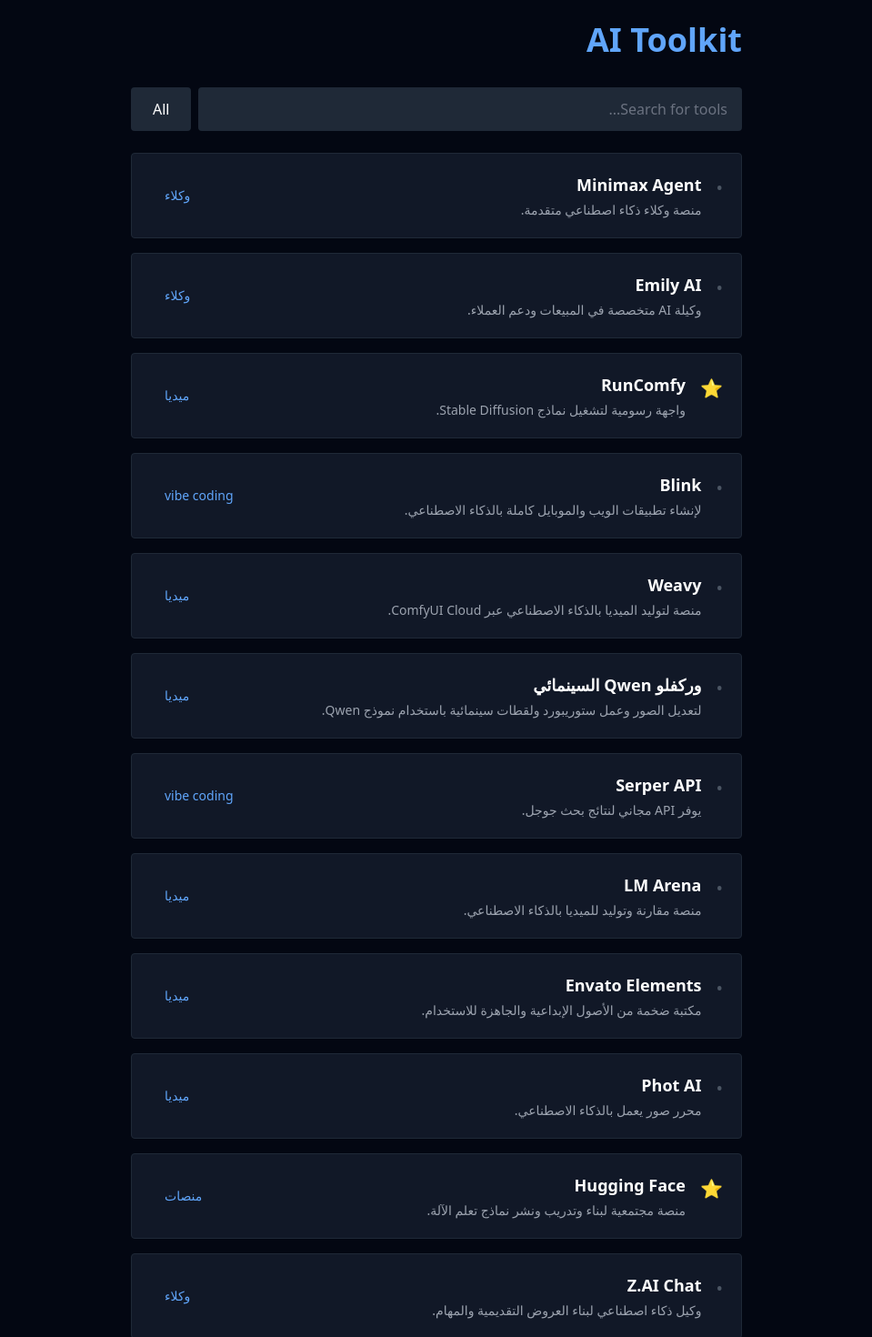
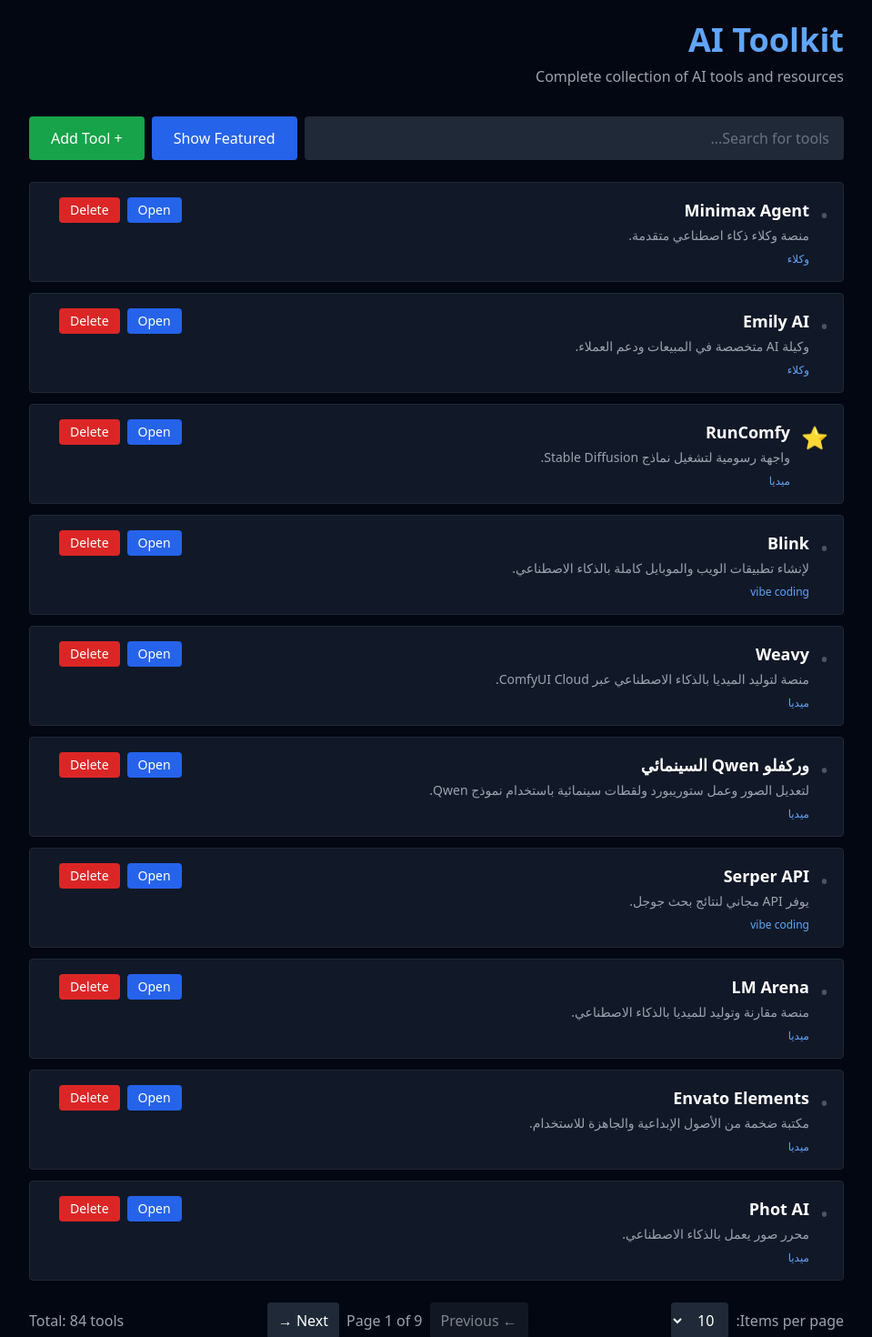
Before and after one commit to Omarhussien2/toolkit, a React (Vite) app: page / in a window 1280 px wide. Shown: the top 1470 px of the page at 91% size, without its empty margins (160-1119 px from the left). Built offline with nearby package versions, Linux system fonts and the light colour scheme.

Commit message:
Add full-featured toolkit: search, filter, pagination, add/delete tools

```diff
--- a/App.tsx
+++ b/App.tsx
@@ -1,13 +1,18 @@
-import React, { useState, useMemo } from 'react';
+import React, { useState, useMemo, useEffect } from 'react';
 import { initialTools } from './data';
 
 function App() {
   const [searchQuery, setSearchQuery] = useState('');
-  const [filterMode, setFilterMode] = useState('all'); // 'all' or 'featured'
+  const [filterMode, setFilterMode] = useState('all');
+  const [currentPage, setCurrentPage] = useState(1);
+  const [itemsPerPage, setItemsPerPage] = useState(10);
+  const [allTools, setAllTools] = useState(initialTools || []);
+  const [showAddForm, setShowAddForm] = useState(false);
+  const [newTool, setNewTool] = useState({ name: '', description: '', category: '', toolUrl: '', featured: false });
 
-  // Filter tools based on search and featured status
+  // Filter and search logic
   const filteredTools = useMemo(() => {
-    let result = initialTools || [];
+    let result = allTools;
 
     if (filterMode === 'featured') {
       result = result.filter(tool => tool.featured);
@@ -16,80 +21,179 @@ function App() {
     if (searchQuery.trim()) {
       result = result.filter(tool =>
         tool.name.toLowerCase().includes(searchQuery.toLowerCase()) ||
-        tool.description.toLowerCase().includes(searchQuery.toLowerCase())
+        tool.description?.toLowerCase().includes(searchQuery.toLowerCase()) ||
+        tool.category?.toLowerCase().includes(searchQuery.toLowerCase())
       );
     }
 
     return result;
-  }, [searchQuery, filterMode]);
+  }, [searchQuery, filterMode, allTools]);
+
+  // Pagination logic
+  const totalPages = Math.ceil(filteredTools.length / itemsPerPage);
+  const paginatedTools = filteredTools.slice(
+    (currentPage - 1) * itemsPerPage,
+    currentPage * itemsPerPage
+  );
+
+  const handleAddTool = () => {
+    if (newTool.name && newTool.toolUrl) {
+      const tool = {
+        id: `tool-${Date.now()}`,
+        ...newTool,
+      };
+      setAllTools([...allTools, tool]);
+      setNewTool({ name: '', description: '', category: '', toolUrl: '', featured: false });
+      setShowAddForm(false);
+      setCurrentPage(1);
+    }
+  };
+
+  const handleDeleteTool = (id) => {
+    setAllTools(allTools.filter(tool => tool.id !== id));
+  };
 
   return (
     <div className="min-h-screen bg-gray-950 text-white p-6">
       {/* Header */}
-      <div className="max-w-2xl mx-auto mb-8">
-        <h1 className="text-4xl font-bold text-blue-400">AI Toolkit</h1>
+      <div className="max-w-4xl mx-auto mb-8">
+        <h1 className="text-4xl font-bold text-blue-400 mb-2">AI Toolkit</h1>
+        <p className="text-gray-400">Complete collection of AI tools and resources</p>
       </div>
 
-      {/* Search Bar */}
-      <div className="max-w-2xl mx-auto mb-6">
+      {/* Search & Filter Section */}
+      <div className="max-w-4xl mx-auto mb-6 space-y-4">
         <div className="flex gap-2">
-          <div className="flex-1 relative">
+          <div className="flex-1">
             <input
               type="text"
               placeholder="Search for tools..."
               value={searchQuery}
-              onChange={(e) => setSearchQuery(e.target.value)}
+              onChange={(e) => {
+                setSearchQuery(e.target.value);
+                setCurrentPage(1);
+              }}
               className="w-full bg-gray-800 text-white rounded px-4 py-3 focus:outline-none focus:ring-2 focus:ring-blue-500 placeholder-gray-500"
             />
           </div>
           <button
-            onClick={() => setFilterMode(filterMode === 'all' ? 'featured' : 'all')}
-            className="px-6 py-3 bg-gray-800 hover:bg-gray-700 rounded font-medium transition"
+            onClick={() => {
+              setFilterMode(filterMode === 'all' ? 'featured' : 'all');
+              setCurrentPage(1);
+            }}
+            className="px-6 py-3 bg-blue-600 hover:bg-blue-700 rounded font-medium transition"
           >
-            {filterMode === 'all' ? 'All' : 'Featured'}
+            {filterMode === 'all' ? 'Show Featured' : 'Show All'}
+          </button>
+          <button
+            onClick={() => setShowAddForm(!showAddForm)}
+            className="px-6 py-3 bg-green-600 hover:bg-green-700 rounded font-medium transition"
+          >
+            + Add Tool
           </button>
         </div>
+
+        {/* Add Tool Form */}
+        {showAddForm && (
+          <div className="bg-gray-800 border border-gray-700 rounded p-4 space-y-3">
+            <input
+              type="text"
+              placeholder="Tool Name"
+              value={newTool.name}
+              onChange={(e) => setNewTool({ ...newTool, name: e.target.value })}
+              className="w-full bg-gray-900 text-white rounded px-3 py-2 focus:outline-none focus:ring-2 focus:ring-blue-500"
+            />
+            <textarea
+              placeholder="Description"
+              value={newTool.description}
+              onChange={(e) => setNewTool({ ...newTool, description: e.target.value })}
+              className="w-full bg-gray-900 text-white rounded px-3 py-2 focus:outline-none focus:ring-2 focus:ring-blue-500 h-20"
+            />
+            <input
+              type="text"
+              placeholder="Category"
+              value={newTool.category}
+              onChange={(e) => setNewTool({ ...newTool, category: e.target.value })}
+              className="w-full bg-gray-900 text-white rounded px-3 py-2 focus:outline-none focus:ring-2 focus:ring-blue-500"
+            />
+            <input
+              type="url"
+              placeholder="Tool URL"
+              value={newTool.toolUrl}
+              onChange={(e) => setNewTool({ ...newTool, toolUrl: e.target.value })}
+              className="w-full bg-gray-900 text-white rounded px-3 py-2 focus:outline-none focus:ring-2 focus:ring-blue-500"
+            />
+            <label className="flex items-center gap-2 cursor-pointer">
+              <input
+                type="checkbox"
+                checked={newTool.featured}
+                onChange={(e) => setNewTool({ ...newTool, featured: e.target.checked })}
+                className="w-4 h-4"
+              />
+              <span>Mark as Featured</span>
+            </label>
+            <div className="flex gap-2">
+              <button
+                onClick={handleAddTool}
+                className="px-4 py-2 bg-green-600 hover:bg-green-700 rounded transition"
+              >
+                Save Tool
+              </button>
+              <button
+                onClick={() => setShowAddForm(false)}
+                className="px-4 py-2 bg-gray-700 hover:bg-gray-600 rounded transition"
+              >
+                Cancel
+              </button>
+            </div>
+          </div>
+        )}
       </div>
 
       {/* Tools List */}
-      <div className="max-w-2xl mx-auto space-y-4">
-        {filteredTools.length > 0 ? (
-          filteredTools.map((tool) => (
+      <div className="max-w-4xl mx-auto space-y-3 mb-6">
+        {paginatedTools.length > 0 ? (
+          paginatedTools.map((tool) => (
             <div
               key={tool.id}
-              onClick={() => window.open(tool.toolUrl, '_blank')}
-              className="bg-gray-900 border border-gray-800 rounded p-5 hover:bg-gray-800 hover:border-gray-700 cursor-pointer transition flex items-center justify-between group"
+              className="bg-gray-900 border border-gray-800 rounded p-4 hover:bg-gray-800 hover:border-gray-700 transition flex items-start justify-between group"
             >
-              <div className="flex items-start gap-4 flex-1 min-w-0">
-                {/* Star Icon */}
-                {tool.featured && (
-                  <span className="text-yellow-400 text-xl mt-1 flex-shrink-0">⭐</span>
-                )}
-                {!tool.featured && (
-                  <span className="text-gray-600 text-xl mt-1 flex-shrink-0">•</span>
-                )}
+              <div className="flex items-start gap-3 flex-1 min-w-0">
+                <div className="flex-shrink-0 mt-1">
+                  {tool.featured ? (
+                    <span className="text-yellow-400 text-2xl">⭐</span>
+                  ) : (
+                    <span className="text-gray-600 text-2xl">•</span>
+                  )}
+                </div>
 
-                {/* Tool Info */}
                 <div className="flex-1 min-w-0">
                   <h3 className="text-lg font-semibold text-white mb-1 group-hover:text-blue-400 transition">
                     {tool.name}
                   </h3>
-                  <p className="text-sm text-gray-400">{tool.description}</p>
+                  <p className="text-sm text-gray-400 mb-2">{tool.description}</p>
+                  <div className="flex items-center gap-3 flex-wrap text-xs text-gray-500">
+                    {tool.category && <span className="text-blue-400">{tool.category}</span>}
+                  </div>
                 </div>
               </div>
 
-              {/* Category Link */}
-              {tool.category && (
+              <div className="flex items-center gap-2 flex-shrink-0 ml-4">
                 <a
                   href={tool.toolUrl}
                   target="_blank"
                   rel="noopener noreferrer"
-                  onClick={(e) => e.stopPropagation()}
-                  className="ml-4 text-sm text-blue-400 hover:text-blue-300 transition flex-shrink-0 font-medium"
+                  className="px-3 py-1 text-sm bg-blue-600 hover:bg-blue-700 rounded transition font-medium"
                 >
-                  {tool.category}
+                  Open
                 </a>
-              )}
+                <button
+                  onClick={() => handleDeleteTool(tool.id)}
+                  className="px-3 py-1 text-sm bg-red-600 hover:bg-red-700 rounded transition font-medium"
+                >
+                  Delete
+                </button>
+              </div>
             </div>
           ))
         ) : (
@@ -98,6 +202,54 @@ function App() {
           </div>
         )}
       </div>
+
+      {/* Pagination Controls */}
+      {totalPages > 1 && (
+        <div className="max-w-4xl mx-auto flex items-center justify-between">
+          <div className="flex items-center gap-2">
+            <span className="text-gray-400">Items per page:</span>
+            <select
+              value={itemsPerPage}
+              onChange={(e) => {
+                setItemsPerPage(parseInt(e.target.value));
+                setCurrentPage(1);
+              }}
+              className="bg-gray-800 text-white rounded px-3 py-2 focus:outline-none focus:ring-2 focus:ring-blue-500"
+            >
+              <option value={5}>5</option>
+              <option value={10}>10</option>
+              <option value={20}>20</option>
+              <option value={50}>50</option>
+            </select>
+          </div>
+
+          <div className="flex items-center gap-2">
+            <button
+              onClick={() => setCurrentPage(Math.max(1, currentPage - 1))}
+              disabled={currentPage === 1}
+              className="px-3 py-2 bg-gray-800 hover:bg-gray-700 disabled:opacity-50 disabled:cursor-not-allowed rounded transition"
+            >
+              ← Previous
+            </button>
+
+            <div className="text-gray-400">
+              Page {currentPage} of {totalPages}
+            </div>
+
+            <button
+              onClick={() => setCurrentPage(Math.min(totalPages, currentPage + 1))}
+              disabled={currentPage === totalPages}
+              className="px-3 py-2 bg-gray-800 hover:bg-gray-700 disabled:opacity-50 disabled:cursor-not-allowed rounded transition"
+            >
+              Next →
+            </button>
+          </div>
+
+          <div className="text-gray-400">
+            Total: {filteredTools.length} tools
+          </div>
+        </div>
+      )}
     </div>
   );
 }
```
